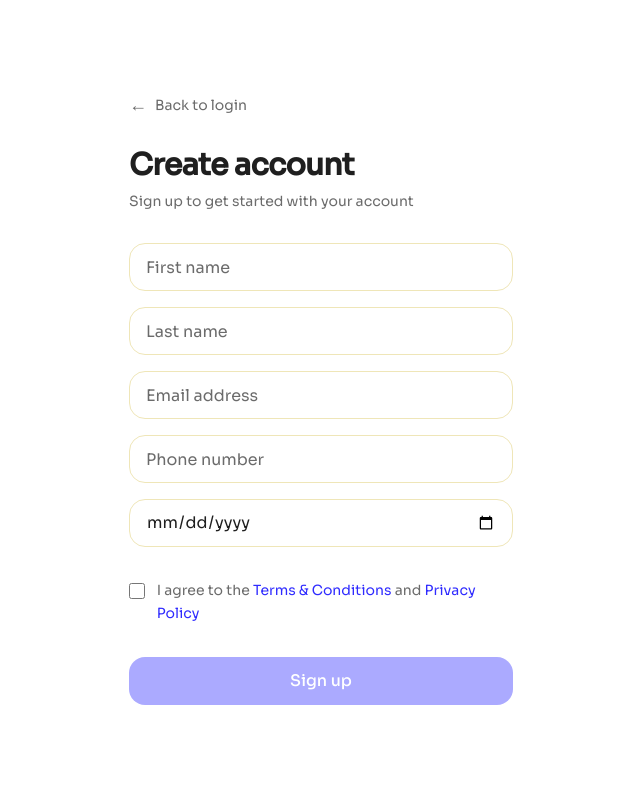
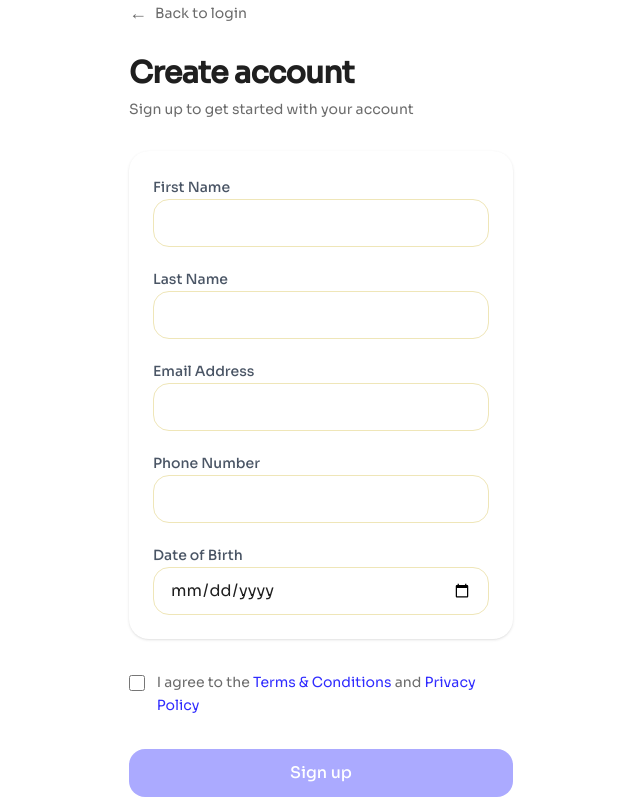
Before and after one commit to Triaxait/rewards_frontend, a React (Vite) app: page /signup in a window 1280 px wide. Shown: the whole page, without its empty margins (319-959 px from the left). Built offline with nearby package versions, Linux system fonts and the light colour scheme; no server answers.

Commit message:
fixed refresh bugs

```diff
--- a/src/pages/Signup.jsx
+++ b/src/pages/Signup.jsx
@@ -90,7 +90,6 @@ export default function Signup() {
       setLoading(false);
       alert(err.message);
     }
-
   };
 
   return (
@@ -105,7 +104,8 @@ export default function Signup() {
           cursor-pointer
           hover:underline
           w-fit
-        ">
+        "
+        >
           <span className="text-lg leading-none">←</span>
           Back to login
         </p>
@@ -122,48 +122,79 @@ export default function Signup() {
 
         {/* Form */}
         <div
-          className="space-y-4"
+          className="max-w-md mx-auto bg-white p-6 rounded-xl shadow-sm space-y-5"
           onKeyDown={(e) => e.key === "Enter" && submit()}
         >
+          {/* First Name */}
+          <div className="space-y-1">
+            <label className="text-sm font-medium text-gray-600">
+              First Name
+            </label>
             <Input
-            placeholder="First name"
               name="firstName"
               value={form.firstName}
               onChange={update}
               error={errors.firstName}
+              className="w-full "
             />
+          </div>
 
+          {/* Last Name */}
+          <div className="space-y-1">
+            <label className="text-sm font-medium text-gray-600">
+              Last Name
+            </label>
             <Input
-            placeholder="Last name"
               name="lastName"
               value={form.lastName}
               onChange={update}
               error={errors.lastName}
+              className="w-full"
             />
+          </div>
 
+          {/* Email */}
+          <div className="space-y-1">
+            <label className="text-sm font-medium text-gray-600">
+              Email Address
+            </label>
             <Input
-            placeholder="Email address"
               name="email"
               value={form.email}
               onChange={update}
               error={errors.email}
+              className="w-full"
             />
+          </div>
 
+          {/* Phone */}
+          <div className="space-y-1">
+            <label className="text-sm font-medium text-gray-600">
+              Phone Number
+            </label>
             <Input
-            placeholder="Phone number"
               name="mobile"
               value={form.mobile}
               onChange={update}
               error={errors.phone}
+              className="w-full"
             />
+          </div>
 
+          {/* DOB */}
+          <div className="space-y-1">
+            <label className="text-sm font-medium text-gray-600">
+              Date of Birth
+            </label>
             <Input
               type="date"
               name="dob"
               value={form.dob}
               onChange={update}
               error={errors.dob}
+              className="w-full h-10"
             />
+          </div>
         </div>
 
         {/* Terms */}
--- a/src/services/api/customer.js
+++ b/src/services/api/customer.js
@@ -1,41 +1,57 @@
 const API_BASE = import.meta.env.VITE_API_BASE;
 
 export async function apiFetch(path, options = {}) {
-  let res = await fetch(`${API_BASE}${path}`, {
+  const accessToken = localStorage.getItem("accessToken");
+
+  const makeRequest = async (token) => {
+    return fetch(`${API_BASE}${path}`, {
       ...options,
       headers: {
         "Content-Type": "application/json",
+        ...(token && { Authorization: `Bearer ${token}` }),
         ...(options.headers || {}),
       },
-    credentials: "include", // future-proof
+      credentials: "include",
     });
+  };
 
-  if (res.status === 401) {
-    // try refreshing token
+  let res = await makeRequest(accessToken);
+
+  // Only refresh if token actually expired
+  if (
+    res.status === 401 &&
+    path !== "/auth/login" &&
+    path !== "/auth/refresh"
+  ) {
+    let errorData = {};
+    try {
+      errorData = await res.json();
+    } catch {}
+
+    // Only refresh if backend says TOKEN_EXPIRED
+    if (errorData.code === "TOKEN_EXPIRED") {
       const refreshRes = await fetch(`${API_BASE}/auth/refresh`, {
         method: "POST",
         credentials: "include",
       });
 
       if (!refreshRes.ok) {
+        localStorage.removeItem("accessToken");
         throw new Error("Session expired");
       }
 
-    const { accessToken } = await refreshRes.json();
-    localStorage.setItem("accessToken", accessToken);
+      const { accessToken: newToken } = await refreshRes.json();
+      localStorage.setItem("accessToken", newToken);
 
-    // retry original request
-    res = await fetch(`${API_BASE}${path}`, {
-      ...options,
-      headers: {
-        ...(options.headers || {}),
-        Authorization: `Bearer ${accessToken}`,
-      },
-      credentials: "include",
-    });
+      // Retry original request with new token
+      res = await makeRequest(newToken);
+    }
   }
 
-  const data = await res.json();
+  let data = {};
+  try {
+    data = await res.json();
+  } catch {}
 
   if (!res.ok) {
     throw new Error(data.message || "Something went wrong");
```
Lines whose indentation alone changed are shown as unchanged.
